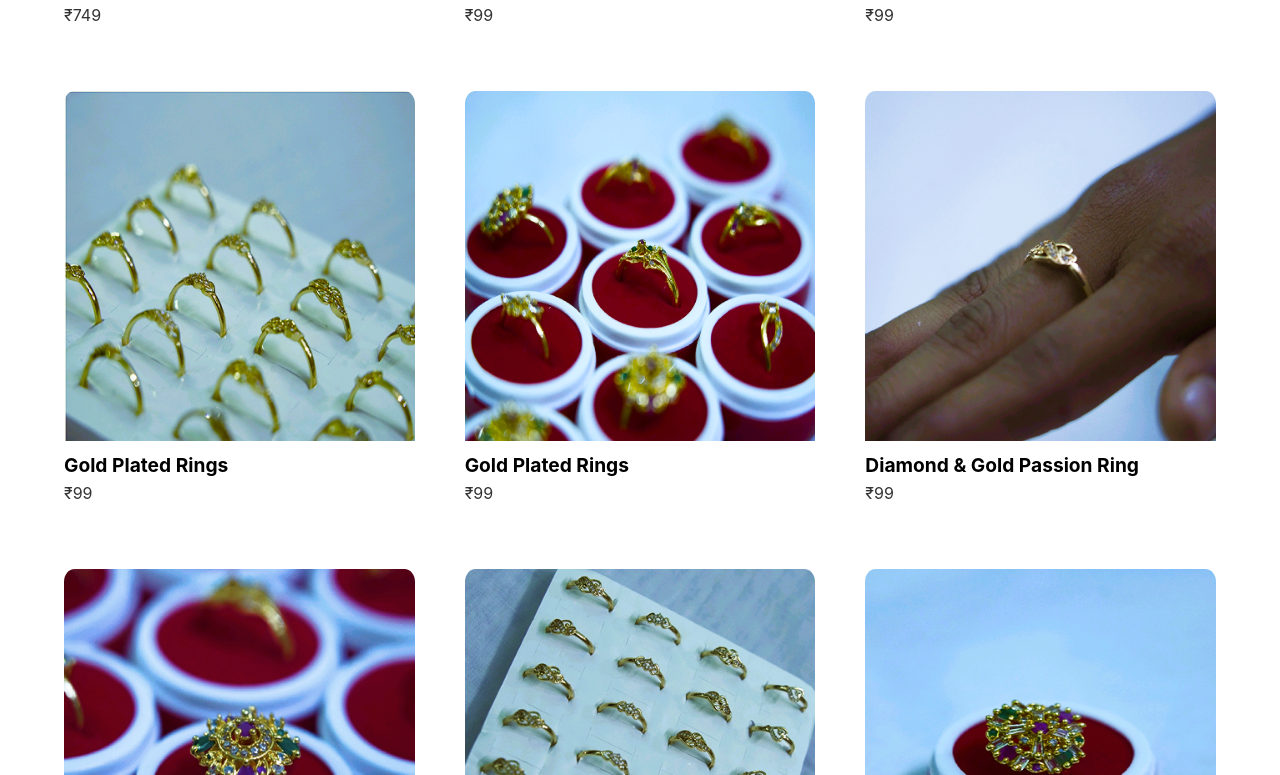
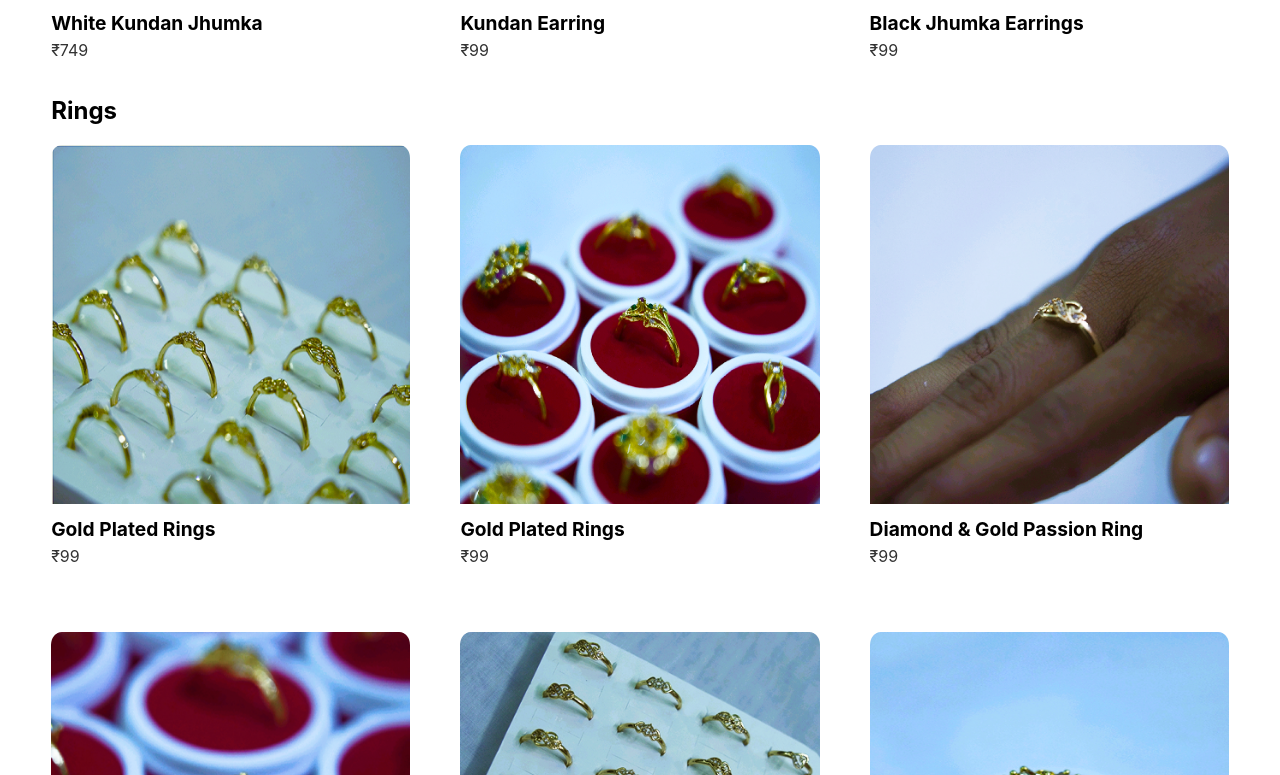
Before and after one commit to vishwasri-technologies/jewellery-web-app-frontend, a React (Create React App) app: page /earrings in a window 1280 px wide. Shown: the part 1065-1840 px from the top of the page. Built offline with nearby package versions, Linux system fonts and the light colour scheme.

Commit message:
added earings and rings in earrings page

```diff
--- a/src/Components/EarRings.css
+++ b/src/Components/EarRings.css
@@ -1,3 +1,9 @@
+.main-container{
+  padding: 4%;
+  margin-top: -4%;
+
+}
+
 .store-container {
     width: 90%;
     margin: auto;
--- a/src/Components/EarRings.js
+++ b/src/Components/EarRings.js
@@ -1,6 +1,5 @@
 import React from "react";
 import "./EarRings.css";
-import { useLocation } from "react-router-dom";
 
 import ee1 from '../assets/EarRings/ee1.png';
 import ee2 from '../assets/EarRings/ee2.png';
@@ -16,7 +15,7 @@ import ee11 from '../assets/EarRings/ee11.png';
 import ee12 from '../assets/EarRings/ee12.png';
 import Footer from "./Footer";
 
-const products = [
+const earrings = [
   {
     id: 1,
     name: "White Kundan Jhumka",
@@ -52,7 +51,10 @@ const products = [
     name: "Black Jhumka Earrings",
     price: "₹99",
     image: ee6,
-  },
+  }
+];
+
+const rings = [
   {
     id: 7,
     name: "Gold Plated Rings",
@@ -88,67 +90,18 @@ const products = [
     name: "Multi Stone Ring",
     price: "₹119",
     image: ee12,
-  },
-]
-
-// const details=[ {
-//   id: 1,
-//   name: "Gold Plated Rings",
-//   price: "₹99",
-//   image: ee7,
-// },
-// {
-//   id: 2,
-//   name: "Gold Plated Rings",
-//   price: "₹99",
-//   image: ee8,
-// },
-// {
-//   id: 3,
-//   name: "Diamond & Gold Passion Ring",
-//   price: "₹99",
-//   image: ee9,
-// },
-// {
-//   id: 4,
-//   name: "Princess Ring",
-//   price: "₹119",
-//   image: ee10,
-// },
-// {
-//   id: 5,
-//   name: "Diamond & Gold Passion Ring",
-//   price: "₹149",
-//   image: ee11,
-// },
-// {
-//   id: 6,
-//   name: "Multi Stone Ring",
-//   price: "₹119",
-//   image: ee12,
-// },]
-
-const useQuery = () => {
-  return new URLSearchParams(useLocation().search);
-};
+  }
+];
 
 const EarRings = () => {
-  const query = useQuery().get("name"); // Get product name from URL
-  console.log("Query from URL:", query); // Debugging log
-
-  // Ensure we match case-insensitively and trim spaces
-  const matchedProducts = products.filter(
-    (product) => product.name.toLowerCase().trim() === query?.toLowerCase().trim()
-  );
-
   return (
     <>
-   <div>
-   <div>
-  <div className="store-container">
+      <div className="main-container">
+
+        <div className="category-section">
+          <h2 className="category-title">Earrings</h2>
           <div className="store-grid">
-    {matchedProducts.length > 0 ? (
-            matchedProducts.map((product) => (
+            {earrings.map((product) => (
               <div key={product.id} className="store-item">
                 <img src={product.image} alt={product.name} className="store-img" />
                 <div className="store-info">
@@ -156,10 +109,15 @@ const EarRings = () => {
                   <p>{product.price}</p>
                 </div>
               </div>
-            ))
-          ) : (
-            // If no search is made, show all products
-            products.map((product) => (
+            ))}
+          </div>
+        </div>
+
+        {/* Rings Section */}
+        <div className="category-section">
+          <h2 className="category-title">Rings</h2>
+          <div className="store-grid">
+            {rings.map((product) => (
               <div key={product.id} className="store-item">
                 <img src={product.image} alt={product.name} className="store-img" />
                 <div className="store-info">
@@ -167,18 +125,16 @@ const EarRings = () => {
                   <p>{product.price}</p>
                 </div>
               </div>
-            ))
-          )}
-
+            ))}
           </div>
         </div>
       </div>
 
-   </div>
       <div>
         <Footer />
       </div>
     </>
   )
 }
+
 export default EarRings;
```
Lines whose indentation alone changed are shown as unchanged.
